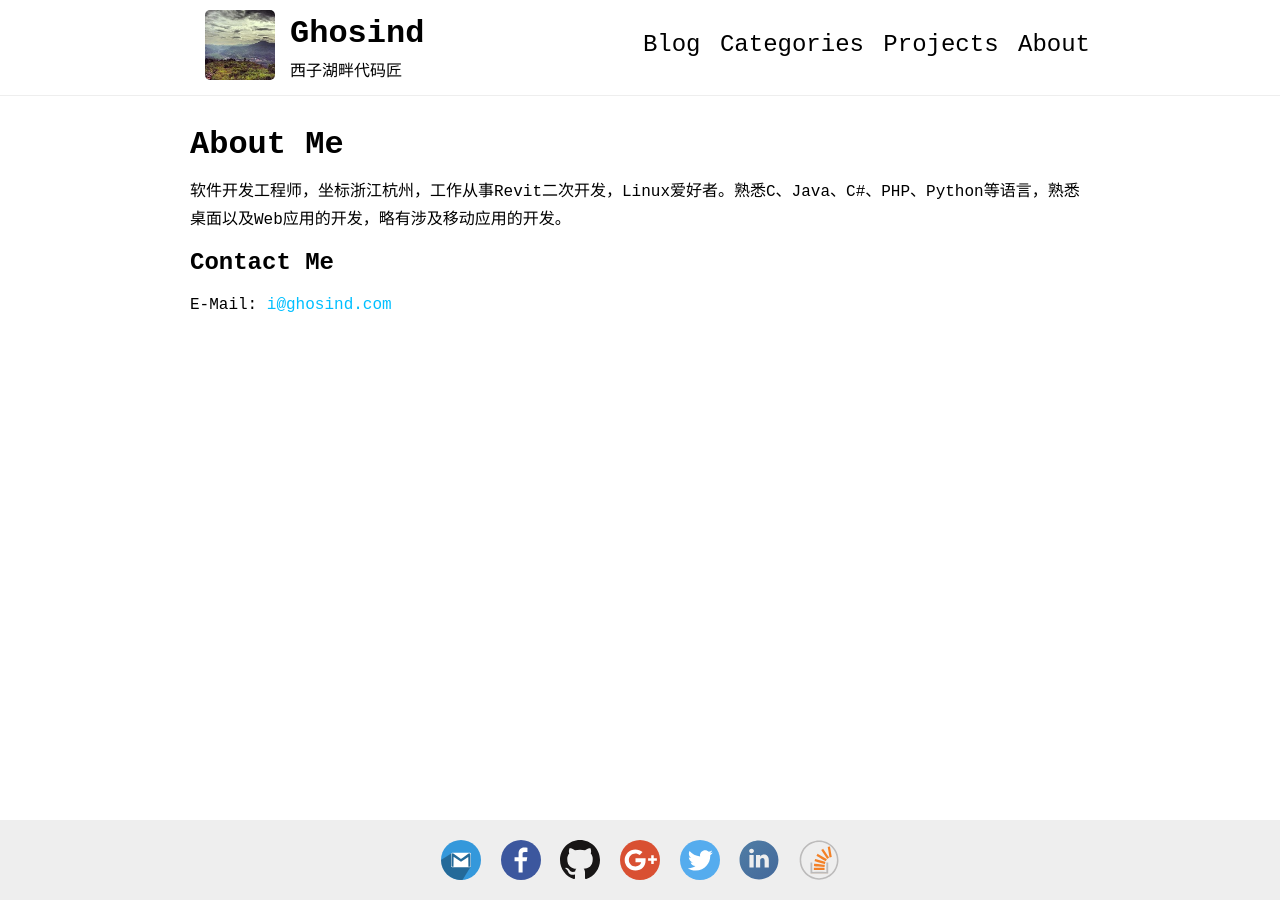
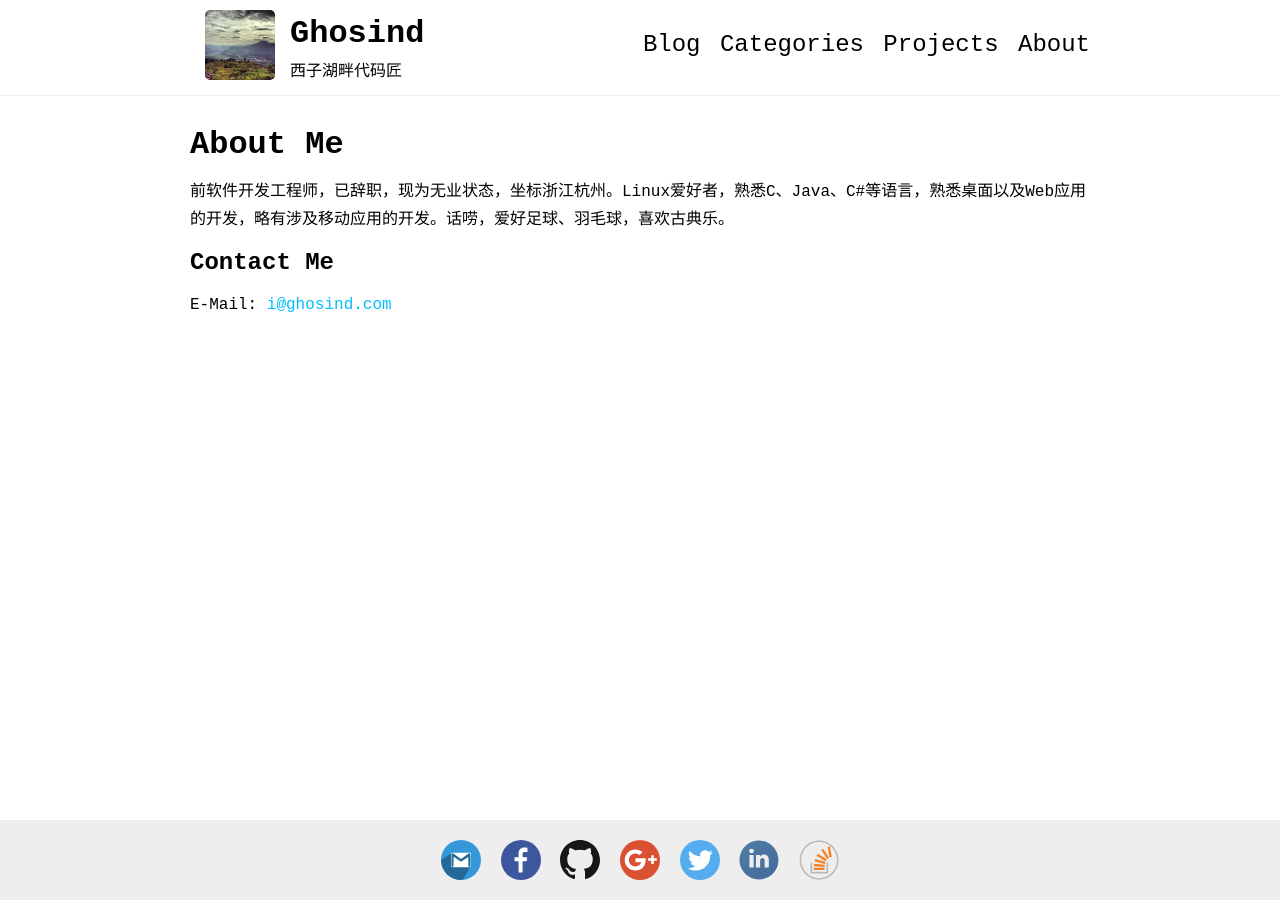
Before and after one commit to ghosind/ghosind.github.io, a Jekyll site: the page built from about.md, in a window 1280 px wide. Built offline with Jekyll 4.4.1, drawn with Linux system fonts in a browser that asks for light colours.

```diff
--- a/about.md
+++ b/about.md
@@ -4,7 +4,7 @@ title: About Me
 permalink: /about/
 ---
 
-软件开发工程师，坐标浙江杭州，工作从事Revit二次开发，Linux爱好者。熟悉C、Java、C#、PHP、Python等语言，熟悉桌面以及Web应用的开发，略有涉及移动应用的开发。
+前软件开发工程师，已辞职，现为无业状态，坐标浙江杭州。Linux爱好者，熟悉C、Java、C#等语言，熟悉桌面以及Web应用的开发，略有涉及移动应用的开发。话唠，爱好足球、羽毛球，喜欢古典乐。
 
 ## Contact Me
 E-Mail: [{{ site.email }}](mailto:{{ site.email }})
```
Also changed, not shown: _posts/journal/2017-12-25-christmas.md (added, +12 -0 lines).
